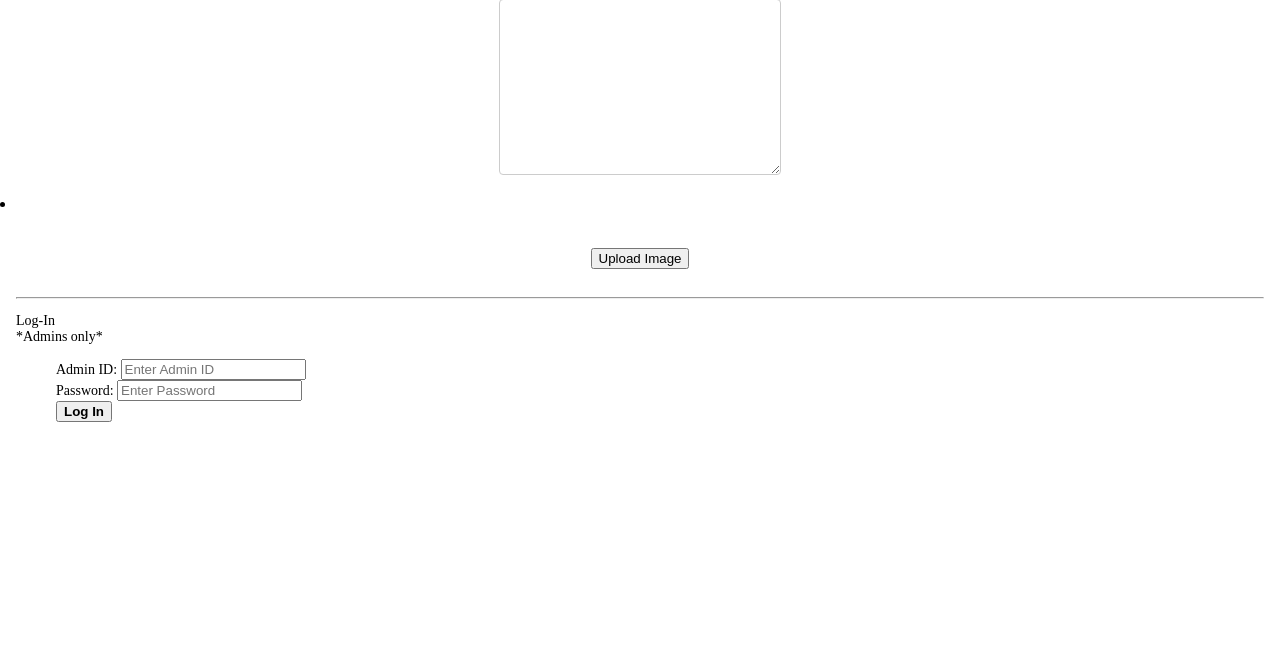
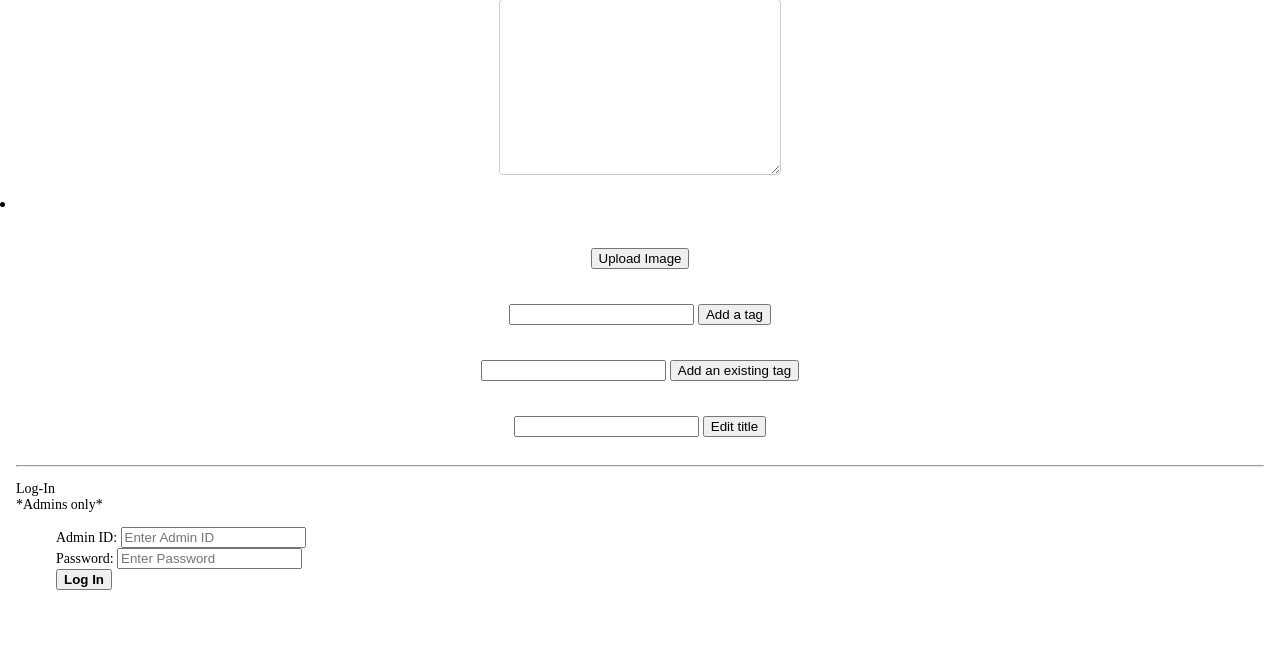
Before and after one commit to tcho6319/JGibson-Portfolio, a PHP site: page /gallery.php in a window 1280 px wide. Shown: the part 4199-4849 px from the top of the page. Before the commit the page ends 4621 px from the top, so only its background shows below. Run offline with PHP 8.4, Linux system fonts and the light colour scheme; data that the repository does not hold is empty.

Commit message:
started tag/edit title form

```diff
--- a/gallery.php
+++ b/gallery.php
@@ -431,6 +431,34 @@ else {
         </li>
       </ul>
     </form>";
+
+    // add a tag form
+    echo "
+    <form id=\"uploadFile\" action=\"gallery.php\" method=\"post\" enctype=\"multipart/form-data\">
+    <li class=\"center\">
+    <input id=\"upload_new_tag\" type=\"text\" name=\"upload_new_tag\" />
+    <button name=\"submit_new_tag\" type=\"submit\">Add a tag</button>
+    </li>
+    </form>
+    ";
+
+    // add an existing tag form
+
+    echo "
+    <li class=\"center\">
+    <input id=\"upload_existing_tag\" type=\"text\" name=\"upload_existing_tag\" />
+    <button name=\"submit_existing_tag\" type=\"submit\">Add an existing tag</button>
+    </li>
+    ";
+
+    // edit title form
+
+    echo "
+    <li class=\"center\">
+    <input id=\"upload_edit_title\" type=\"text\" name=\"upload_edit_title\" />
+    <button name=\"submit_edit_title\" type=\"submit\">Edit title</button>
+    </li>
+    ";
 // }
 ?>
 
```
